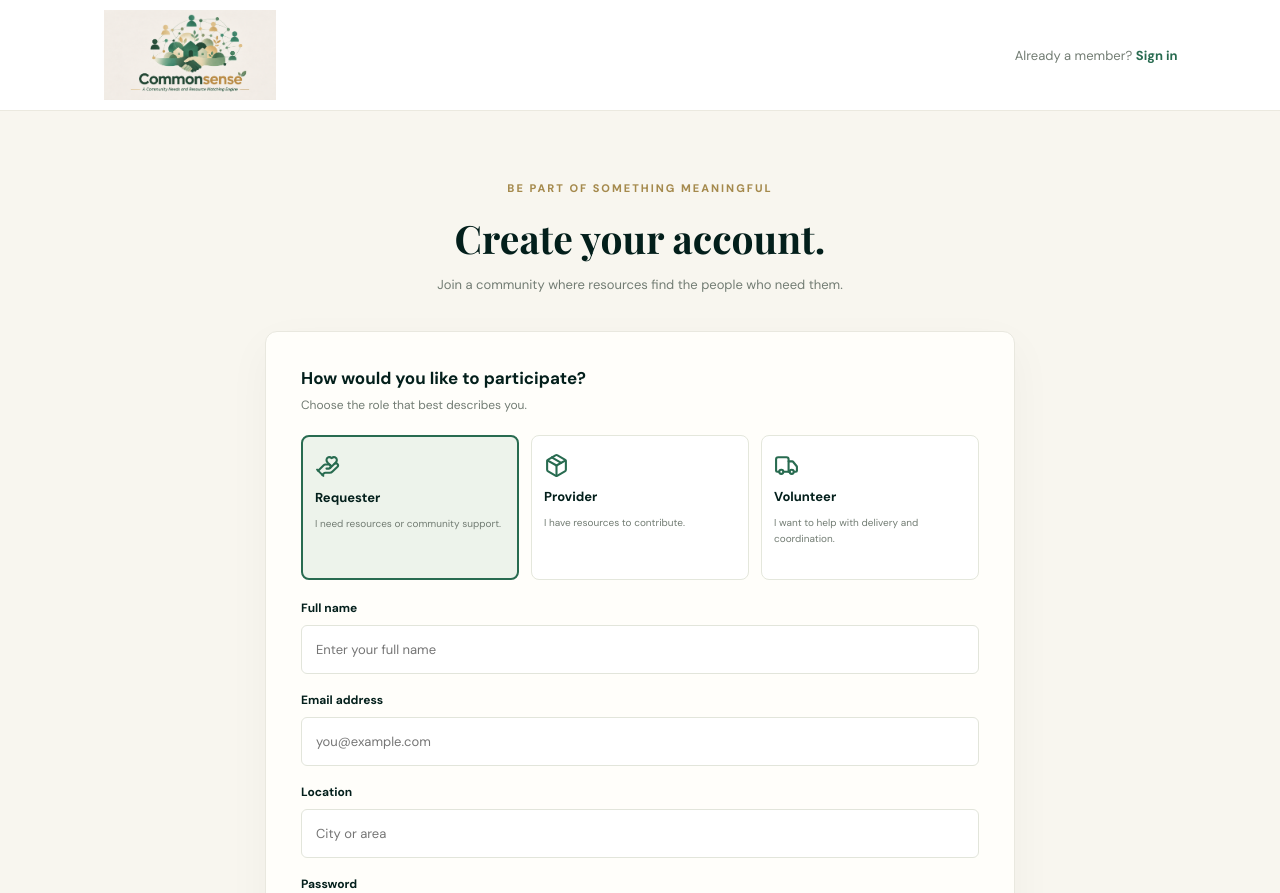
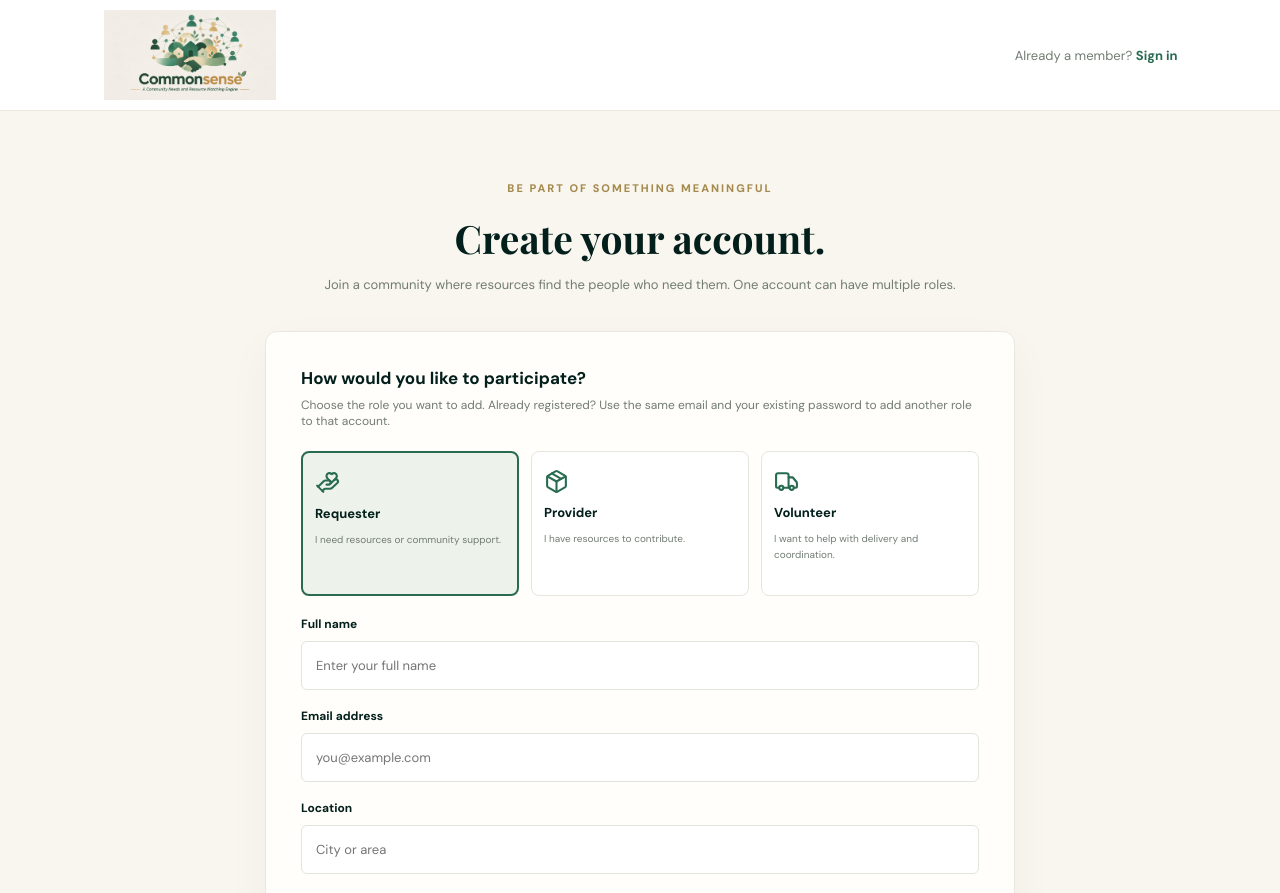
Before and after one commit to GarimaYadav864/Commonsense, a React (Vite) app in the folder frontend/: page /register in a window 1280 px wide. Shown: the top 893 px of the page. Built offline with nearby package versions, Linux system fonts and the light colour scheme; no server answers.

Commit message:
Explain adding roles to an existing account

```diff
--- a/frontend/src/pages/auth/RegisterPage.tsx
+++ b/frontend/src/pages/auth/RegisterPage.tsx
@@ -117,13 +117,15 @@ export default function RegisterPage() {
           <h1>Create your account.</h1>
           <p>
             Join a community where resources find the people who need them.
+            One account can have multiple roles.
           </p>
         </div>
 
         <form className="register-form" onSubmit={handleSubmit}>
           <h3>How would you like to participate?</h3>
           <p className="register-hint">
-            Choose the role that best describes you.
+            Choose the role you want to add. Already registered? Use the same
+            email and your existing password to add another role to that account.
           </p>
 
           <div className="role-grid">
@@ -188,6 +190,9 @@ export default function RegisterPage() {
 
             <div>
               <label htmlFor="register-password">Password</label>
+              <p className="register-hint">
+                For an existing account, enter the password you already use.
+              </p>
               <div className="register-password-wrap">
                 <input
                   id="register-password"
```
